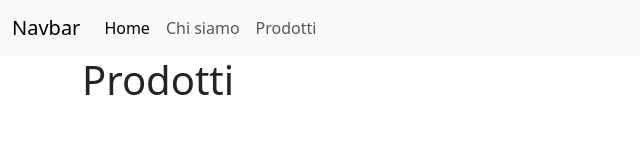
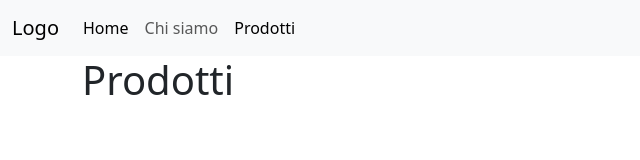
Before and after one commit to giovannipastorini/react-router, a React (Vite) app: page /products in a window 1280 px wide. Shown: the top 160 px of the page, without its empty margins (0-640 px from the left). Built offline with nearby package versions, Linux system fonts and the light colour scheme.

Commit message:
Refactor routing structure to use DefaultLayout; update AppHeader links to NavLink

```diff
--- a/src/App.jsx
+++ b/src/App.jsx
@@ -13,9 +13,11 @@ function App() {
   return (
     <BrowserRouter>
       <Routes>
-        <Route path="/" element={<HomePage />} />
-        <Route path="/about" element={<AboutUsPage />} />
-        <Route path="/products" element={<ProductsPage />} />
+        <Route element={<DefaultLayout />}>
+          <Route path="/" element={<HomePage />} />
+          <Route path="/about" element={<AboutUsPage />} />
+          <Route path="/products" element={<ProductsPage />} />
+        </Route>
       </Routes>
     </BrowserRouter>
 
--- a/src/components/AppHeader.jsx
+++ b/src/components/AppHeader.jsx
@@ -1,22 +1,23 @@
+import { NavLink } from "react-router-dom"
 
 export default function AppHeader (){
     return(
          <nav className="navbar navbar-expand-lg bg-body-tertiary">
             <div className="container-fluid">
-              <a className="navbar-brand" href="#">Navbar</a>
+              <NavLink className="navbar-brand" to="/">Logo</NavLink>
               <button className="navbar-toggler" type="button" data-bs-toggle="collapse" data-bs-target="#navbarNav" aria-controls="navbarNav" aria-expanded="false" aria-label="Toggle navigation">
                 <span className="navbar-toggler-icon"></span>
               </button>
               <div className="collapse navbar-collapse" id="navbarNav">
                 <ul className="navbar-nav">
                   <li className="nav-item">
-                    <a className="nav-link active" aria-current="page" href="/">Home</a>
+                    <NavLink className="nav-link active" aria-current="page" to="/">Home</NavLink>
                   </li>
                   <li className="nav-item">
-                    <a className="nav-link" href="/about">Chi siamo</a>
+                    <NavLink className="nav-link" to="/about">Chi siamo</NavLink>
                   </li>
                   <li className="nav-item">
-                    <a className="nav-link" href="/products">Prodotti</a>
+                    <NavLink className="nav-link" to="/products">Prodotti</NavLink>
                   </li>
                 </ul>
               </div>
--- a/src/layouts/DefaultLayout.jsx
+++ b/src/layouts/DefaultLayout.jsx
@@ -1,7 +1,12 @@
+import { Outlet } from "react-router-dom"
+
 import AppHeader from "../components/AppHeader"
 
 export default function DefaultLayout (){
     return(
-        <AppHeader />
+        <>
+            <AppHeader />
+            <Outlet />
+        </>
     )
 }
--- a/src/pages/AboutUsPage.jsx
+++ b/src/pages/AboutUsPage.jsx
@@ -1,10 +1,10 @@
-import AppHeader from "../components/AppHeader"
+
 
 export default function AboutUsPage (){
 
     return(
         <>
-            <AppHeader />
+
             <div className="container">
                 <h1>Chi siamo</h1>
             </div>
--- a/src/pages/HomePage.jsx
+++ b/src/pages/HomePage.jsx
@@ -1,10 +1,10 @@
-import AppHeader from "../components/AppHeader"
+
 
 export default function HomePage (){
 
     return(
         <>
-            <AppHeader />
+
             <div className="container">
                 <h1>Home</h1>
             </div>
--- a/src/pages/ProductsPage.jsx
+++ b/src/pages/ProductsPage.jsx
@@ -1,10 +1,10 @@
-import AppHeader from "../components/AppHeader"
+
 
 export default function ProductsPage (){
 
     return(
         <>
-            <AppHeader />
+
             <div className="container">
                 <h1>Prodotti</h1>
             </div>
```
